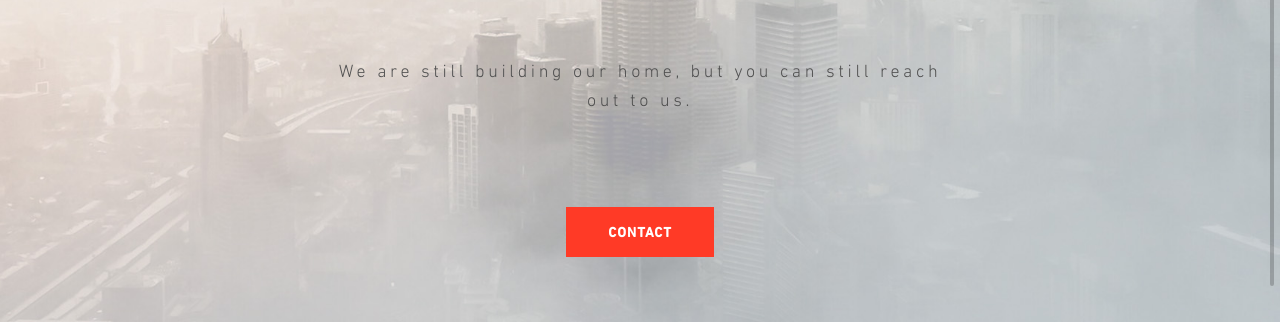
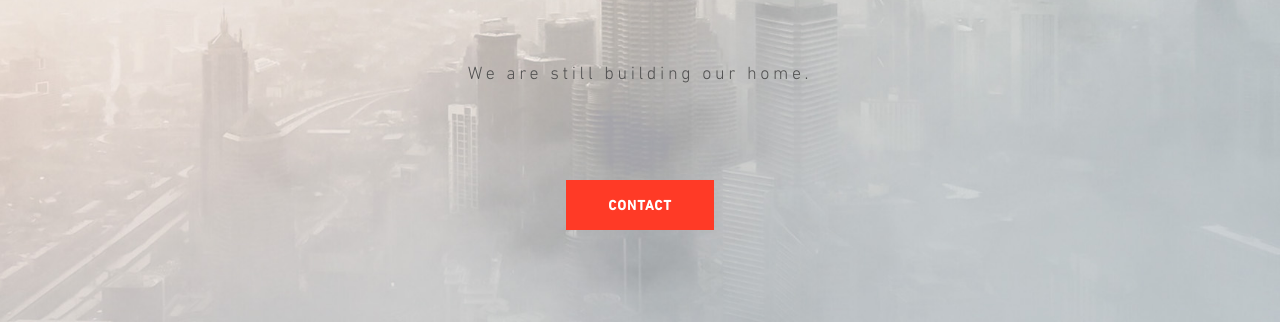
Before and after one commit to thedumbtechguy/dwm, a plain HTML site: page index.html in a window 1280 px wide. Shown: the part 478-800 px from the top of the page. Drawn offline with Linux system fonts and the light colour scheme; some packages are replaced by stand-ins of ours; a script that the page names is missing.

Commit message:
simplify message

```diff
--- a/index.html
+++ b/index.html
@@ -19,7 +19,7 @@
 			<content>
 				<img src="assets/images/logo.png" style="width:250px" />
 				<h1 class="title">UNDER CONSTRUCTION</h1>
-				<p class="description">We are still building our home, but you can still reach out to us.</p>
+				<p class="description">We are still building our home.</p>
 				<button class="red space button" id="modalButon">CONTACT</button>
 			</content>
 			<ul class="social-media home">
```
